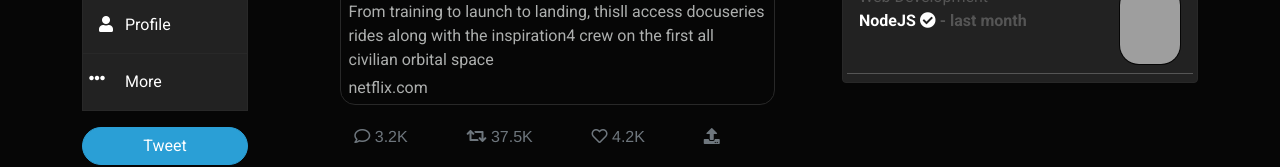
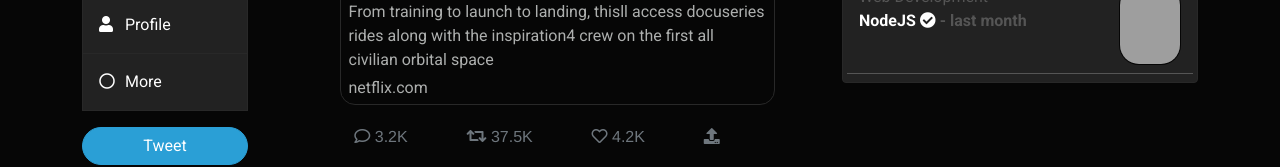
Before and after one commit to chintansa/Twitter-Clone-frontend, a React (Create React App) app: page /a6/twitter/home in a window 1280 px wide. Shown: the part 411-578 px from the top of the page. Built offline with nearby package versions, Linux system fonts and the light colour scheme; grey boxes are pictures that could not be loaded.

Commit message:
a6 React fa21

```diff
--- a/src/components/a6/Build/NavigationSidebar/index.js
+++ b/src/components/a6/Build/NavigationSidebar/index.js
@@ -102,11 +102,11 @@ const NavigationSidebar = ( {
                 </div>
 
             </Link>
+
             <Link className="list-group-item list-group-item-action py-3 wd-clr-black" to="#">
                 <div className="row">
-                    <div className="col-xxl-2 col-xl-2 col-lg-1 col-md-2 col-sm-1 px-2">
-                        <span className="fas fa-ellipsis-h"></span>
-
+                    <div className="col-xxl-2 col-xl-2 col-lg-1 col-md-2 col-sm-1">
+                    <i class="far fa-circle"></i>
                     </div>
                     <div className="col-xxl-10 col-xl-8 d-none d-xl-block">
                         More
@@ -127,3 +127,4 @@ const NavigationSidebar = ( {
     );
 }
 export default NavigationSidebar;
+<i className="fas fa-ellipsis-h"></i>
```
